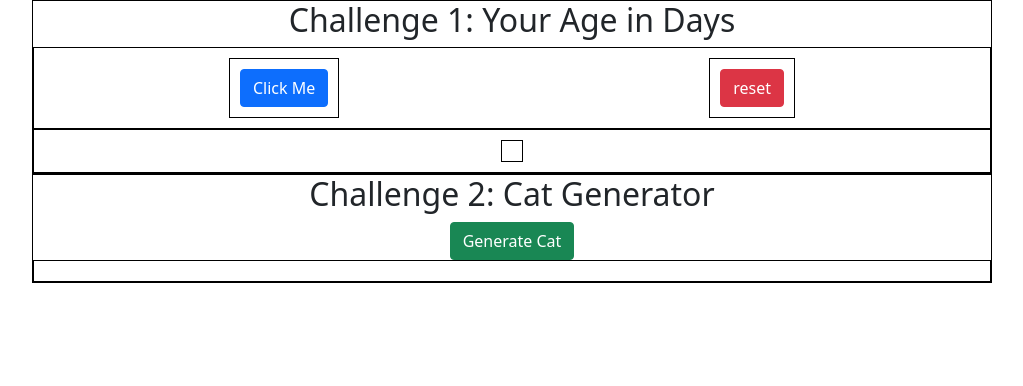
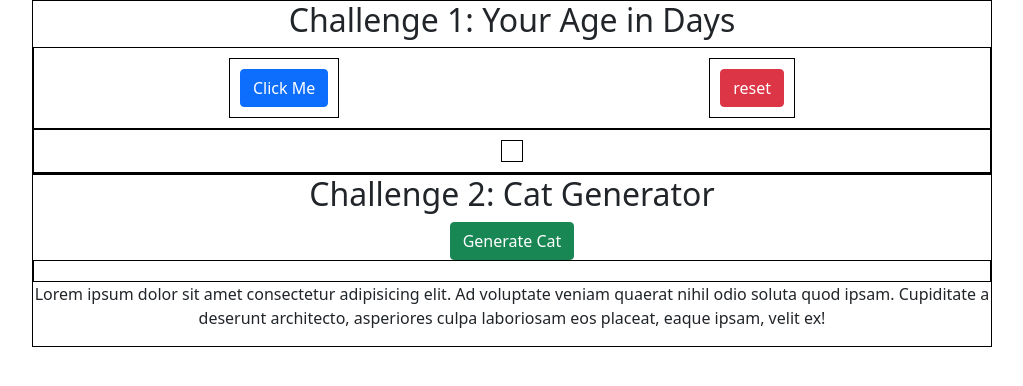
Before and after one commit to GoodnewsUfot/javascript-on-steroids, a plain HTML site: page index.html in a window 1280 px wide. Shown: the whole page, without its empty margins (128-1151 px from the left). Drawn offline with nearby package versions, Linux system fonts and the light colour scheme.

Commit message:
added test

```diff
--- a/index.html
+++ b/index.html
@@ -31,7 +31,9 @@
 
         <div class="flex-box-container-2" id="flex-cat-gen">
         </div>
-
+            <P>Lorem ipsum dolor sit amet consectetur adipisicing elit. Ad voluptate veniam quaerat nihil odio soluta quod
+                ipsam. Cupiditate a deserunt architecto, asperiores culpa laboriosam eos placeat, eaque ipsam, velit ex!
+            </P>
         </div>
 
     </div>
```
